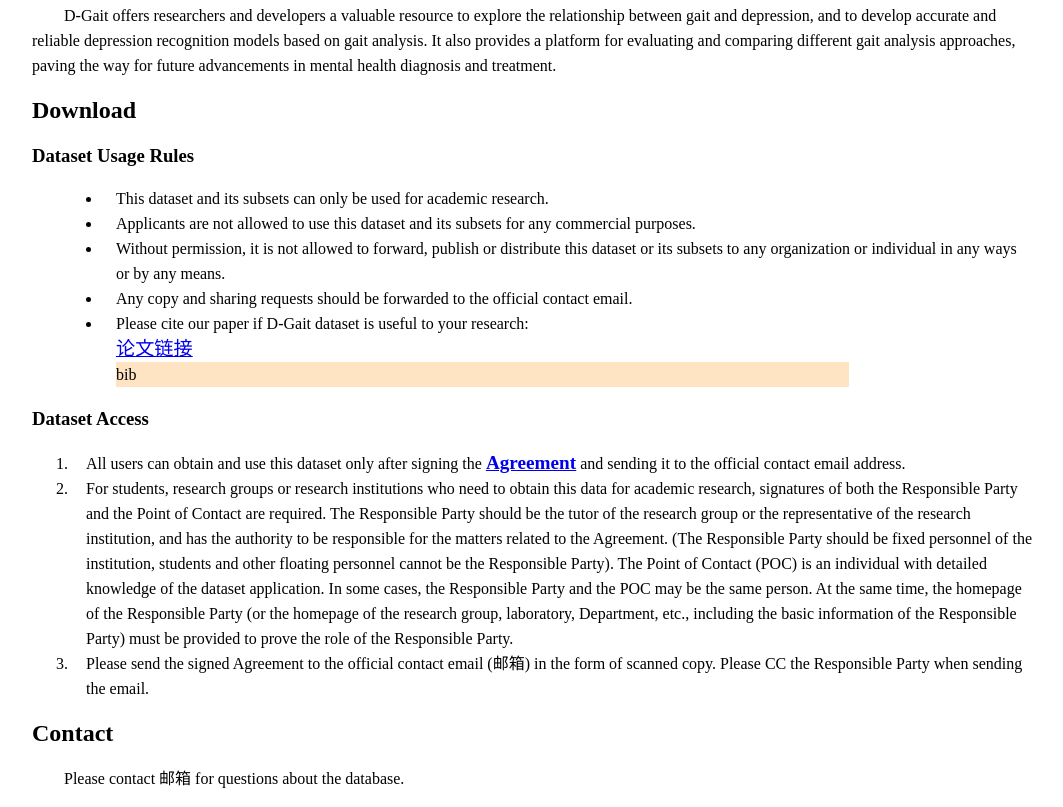
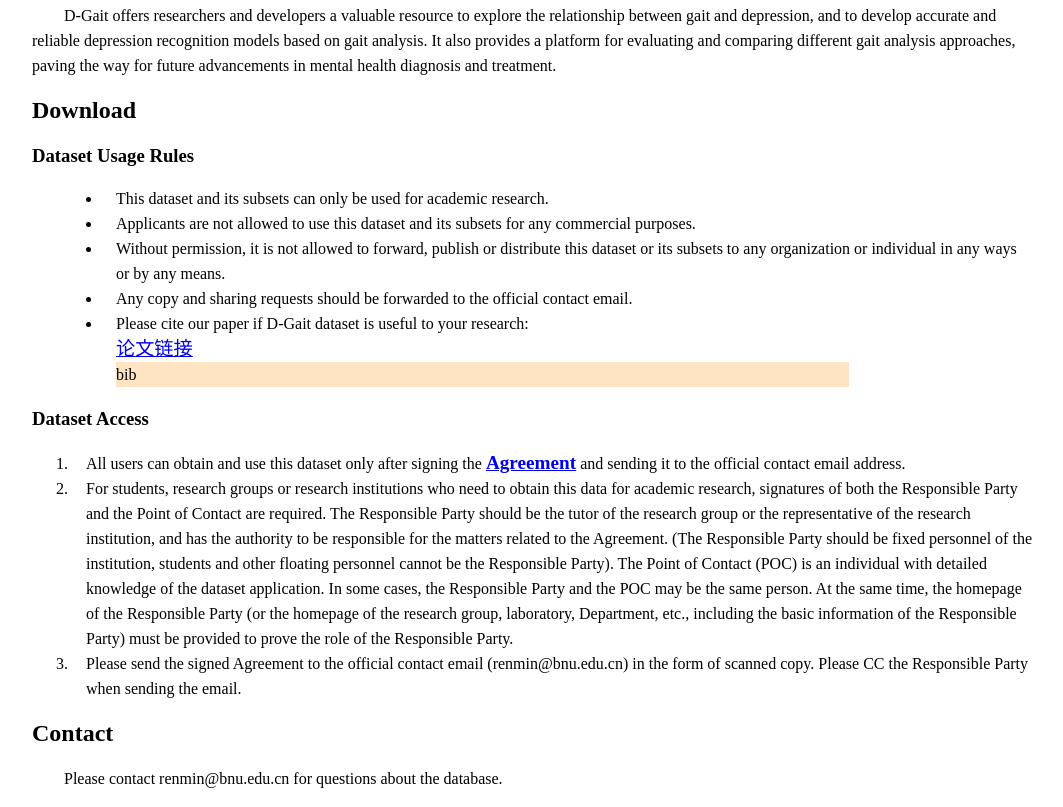
Before and after one commit to Lxt1563/Lxt1563.github.io, a plain HTML site: page dgait.html in a window 1280 px wide. Shown: the part 817-1624 px from the top of the page, without its empty margins (108-1171 px from the left). Drawn offline with Linux system fonts and the light colour scheme.

Commit message:
Update dgait.html

```diff
--- a/dgait.html
+++ b/dgait.html
@@ -95,11 +95,11 @@ b :hover{
             <ol>
                 <li>All users can obtain and use this dataset only after signing the <b><u><a href="./aggrement.pdf" download="./aggrement.pdf">Agreement</a></u></b> and sending it to the official contact email address.</li>
                 <li>For students, research groups or research institutions who need to obtain this data for academic research, signatures of both the Responsible Party and the Point of Contact are required. The Responsible Party should be the tutor of the research group or the representative of the research institution, and has the authority to be responsible for the matters related to the Agreement. (The Responsible Party should be fixed personnel of the institution, students and other floating personnel cannot be the Responsible Party). The Point of Contact (POC) is an individual with detailed knowledge of the dataset application. In some cases, the Responsible Party and the POC may be the same person. At the same time, the homepage of the Responsible Party (or the homepage of the research group, laboratory, Department, etc., including the basic information of the Responsible Party) must be provided to prove the role of the Responsible Party.</li>
-                <li>Please send the signed Agreement to the official contact email (邮箱) in the form of scanned copy. Please CC the Responsible Party when sending the email.</li>
+                <li>Please send the signed Agreement to the official contact email (renmin@bnu.edu.cn) in the form of scanned copy. Please CC the Responsible Party when sending the email.</li>
             </ol>
         </div>
         <h2>Contact</h2>
-        <p>Please contact 邮箱 for questions about the database.</p>
+        <p>Please contact renmin@bnu.edu.cn for questions about the database.</p>
 
     </div>
 
```
